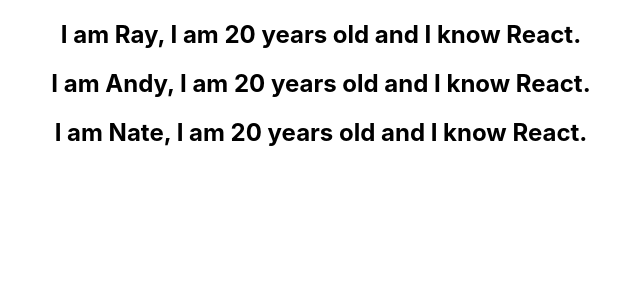
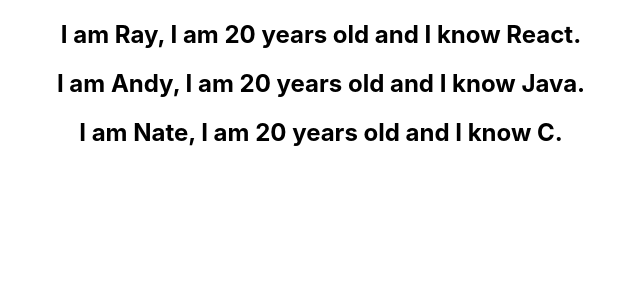
Before and after one commit to zlrkw11/react-js, a React (Create React App) app: page / in a window 1280 px wide. Shown: the top 300 px of the page, without its empty margins (319-959 px from the left). Built offline with nearby package versions, Linux system fonts and the light colour scheme.

Commit message:
content of list change

```diff
--- a/src/components/NameList.js
+++ b/src/components/NameList.js
@@ -5,8 +5,8 @@
   // const names = ["Ray", "Andy", "Nate"];
   const persons = [
     { id: 1, name: "Ray", age: 20, skill: "React" },
-    { id: 2, name: "Andy", age: 20, skill: "React" },
-    { id: 3, name: "Nate", age: 20, skill: "React" },
+    { id: 2, name: "Andy", age: 20, skill: "Java" },
+    { id: 3, name: "Nate", age: 20, skill: "C" },
   ];
   // const nameList = names.map((name) => <h2>{name}</h2>);
   const personList = persons.map((person) => <Person person={person} />);
```
